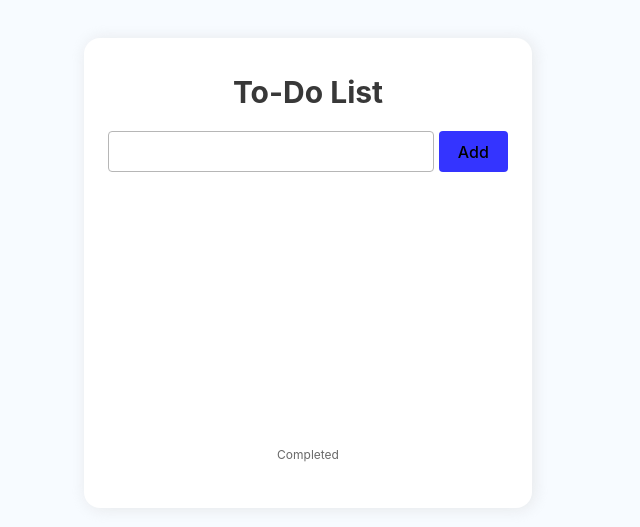
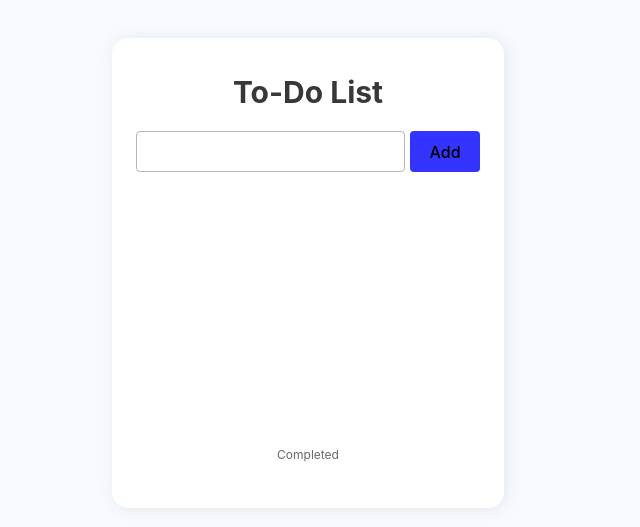
Before and after one commit to abhishekpv/to-do, a React (Vite) app: page / in a window 1280 px wide. Shown: the part 127-654 px from the top of the page, without its empty margins (332-972 px from the left). Built offline with nearby package versions, Linux system fonts and the light colour scheme.

Commit message:
fix overflow issue

```diff
--- a/index.html
+++ b/index.html
@@ -6,7 +6,7 @@
     <link rel="manifest" href="manifest.json" />
     <meta
       name="viewport"
-      content="width=device-width, initial-scale=1.0, maximum-scale=1.0 "
+      content="width=device-width, initial-scale=1.0, maximum-scale=1.0 , user-scalable=no"
     />
     <title>To do</title>
   </head>
--- a/src/components/todo/todo.css
+++ b/src/components/todo/todo.css
@@ -9,7 +9,7 @@
   align-items: start;
   gap: 1rem;
   min-height: 25rem;
-  min-width: 25rem;
+  min-width: 19rem;
   max-width: 30rem;
 }
 @media only screen and (max-width: 600px){
--- a/src/index.css
+++ b/src/index.css
@@ -9,9 +9,10 @@
   text-rendering: optimizeLegibility;
   -webkit-font-smoothing: antialiased;
   -moz-osx-font-smoothing: grayscale;
+  box-sizing: border-box;
 }
-.root{
-  padding: 0;
+#root{
+  padding: 0 !important;
 }
 
 a {
```
